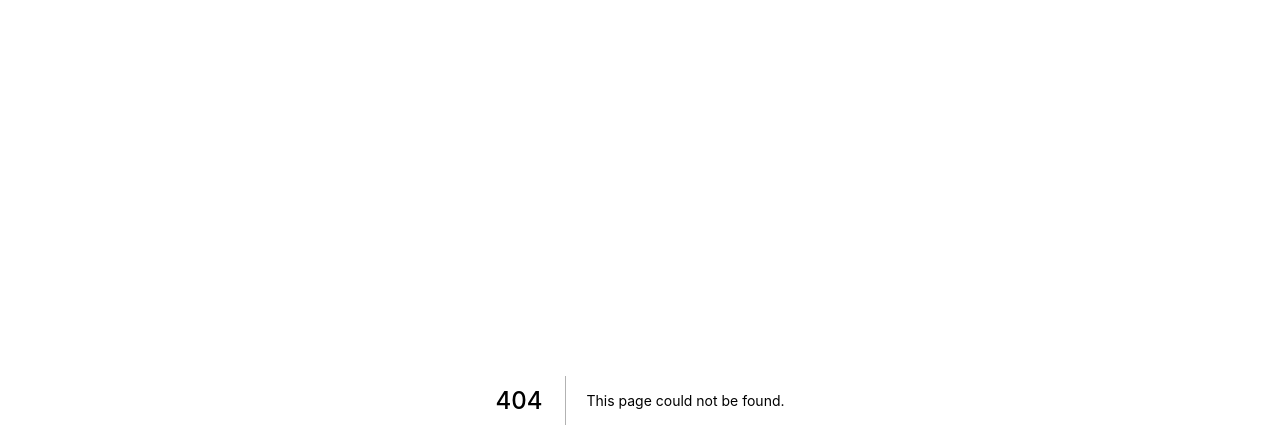
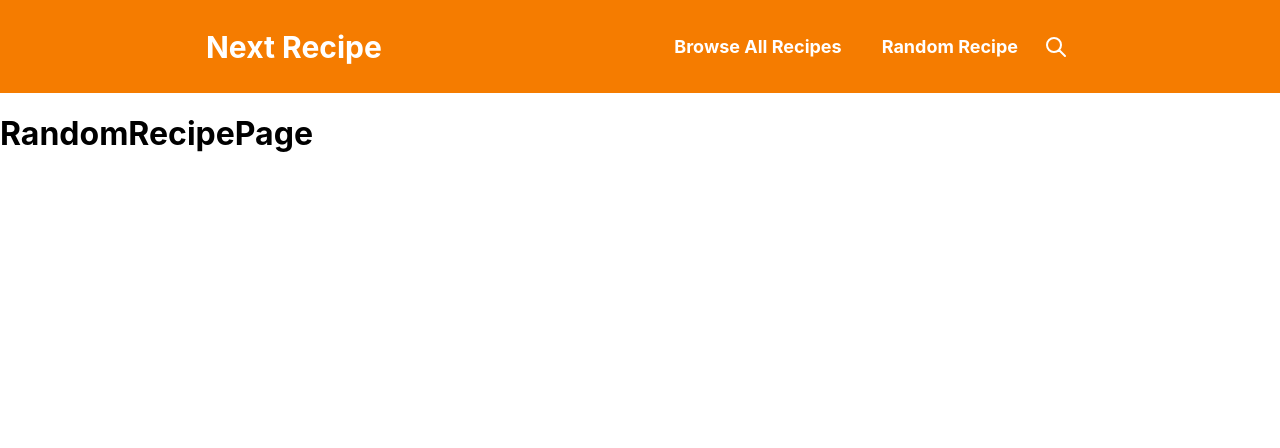
Before and after one commit to rohan-pareek/next-recipe, a Next.js app: page /recipe/random in a window 1280 px wide. Before the commit this address had no page. Shown: the top 448 px of the page. Built offline with nearby package versions, Linux system fonts and the light colour scheme.

Commit message:
added layout and header component

```diff
--- /dev/null
+++ b/components/layout/header/index.js
@@ -0,0 +1,40 @@
+import Link from "next/link";
+import SearchIcon from "../../ui/icons/search";
+import css from './style.module.css';
+
+function Header() {
+    return (
+        <header className={css.header}>
+            <div className={css.container}>
+                <div className={css.logo}>
+                    <Link href="/">
+                        Next Recipe
+                    </Link>
+                </div>
+                <nav>
+                    <ul>
+                        <li>
+                            <Link href="/recipes">
+                                Browse All Recipes
+                            </Link>
+                        </li>
+                        <li>
+                            <Link href="/recipe/random">
+                                Random Recipe
+                            </Link>
+                        </li>
+                    </ul>
+                </nav>
+                <div className={css.tools}>
+                    <span className={css.search}>
+                        <button>
+                            <SearchIcon />
+                        </button>
+                    </span>
+                </div>
+            </div>
+        </header>
+    )
+}
+
+export default Header;
--- /dev/null
+++ b/components/layout/header/style.module.css
@@ -0,0 +1,56 @@
+.header {
+  width: 100%;
+  padding: 20px;
+  background-color: #f57c00;
+}
+
+.container {
+  width: 70%;
+  margin: 0 auto;
+  display: flex;
+  justify-content: space-between;
+  align-items: center;
+}
+
+.logo {
+  color: #fff;
+  font-size: 30px;
+  font-weight: bold;
+  flex: 1;
+}
+
+.header nav ul {
+  list-style: none;
+  display: flex;
+}
+
+.header nav ul li a {
+  color: #fff;
+  font-size: 18px;
+  font-weight: bold;
+  padding: 8px 10px;
+  margin: 0 10px;
+}
+
+.header nav ul li a:hover {
+  color: #ffe0b2;
+  transition: all 0.4s;
+}
+
+.search {
+  color: #fff;
+}
+
+.search button {
+  color: transparent;
+  border: transparent;
+  background-color: transparent;
+  cursor: pointer;
+}
+
+.search svg {
+  width: 1.5rem;
+  height: 1.5rem;
+  color: #fff;
+  margin-top: 0.25rem;
+}
--- /dev/null
+++ b/components/layout/index.js
@@ -0,0 +1,12 @@
+import Header from "./header";
+
+function Layout({ children }) {
+    return (
+        <>
+            <Header />
+            {children}
+        </>
+    )
+}
+
+export default Layout;
--- /dev/null
+++ b/components/ui/icons/search.js
@@ -0,0 +1,9 @@
+function SearchIcon() {
+    return (
+        <svg xmlns="http://www.w3.org/2000/svg" className="h-6 w-6" fill="none" viewBox="0 0 24 24" stroke="currentColor" strokeWidth={2}>
+            <path strokeLinecap="round" strokeLinejoin="round" d="M21 21l-6-6m2-5a7 7 0 11-14 0 7 7 0 0114 0z" />
+        </svg>
+    )
+}
+
+export default SearchIcon;
--- a/pages/_app.js
+++ b/pages/_app.js
@@ -1,7 +1,12 @@
+import Layout from '../components/layout'
 import '../styles/globals.css'
 
 function MyApp({ Component, pageProps }) {
-  return <Component {...pageProps} />
+  return (
+    <Layout>
+      <Component {...pageProps} />
+    </Layout>
+  )
 }
 
 export default MyApp
--- a/pages/api/hello.js
+++ /dev/null
@@ -1,5 +0,0 @@
-// Next.js API route support: https://nextjs.org/docs/api-routes/introduction
-
-export default function handler(req, res) {
-  res.status(200).json({ name: 'John Doe' })
-}
--- /dev/null
+++ b/pages/recipe/random.js
@@ -0,0 +1,9 @@
+function RandomRecipePage() {
+
+    return (
+        <h1>RandomRecipePage</h1>
+    )
+
+}
+
+export default RandomRecipePage;
```
Also changed, not shown: pages/index.js (+4 -66 lines), pages/recipe/[recipeId].js (added, +13 -0 lines), pages/recipes/index.js (added, +7 -0 lines), styles/Home.module.css (deleted, +0 -116 lines).
